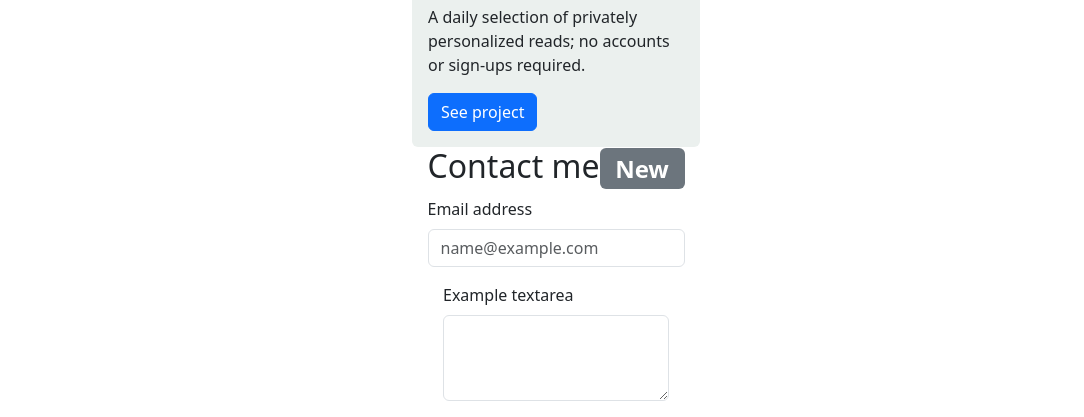
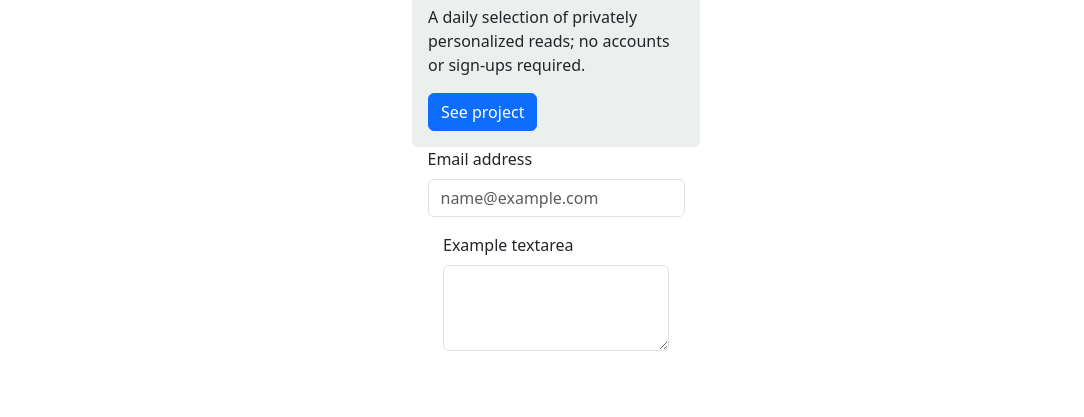
Before and after one commit to CarlosZ96/Portfolio-prototype, a plain HTML site: page index.html in a window 1280 px wide. Shown: the part 969-1386 px from the top of the page, without its empty margins (84-1168 px from the left). After the commit the page ends 1336 px from the top, so only its background shows below. Drawn offline with nearby package versions, Linux system fonts and the light colour scheme.

Commit message:
Update index.html
Update and delete unnecessary code.

```diff
--- a/index.html
+++ b/index.html
@@ -64,7 +64,6 @@
         integrity="sha384-ENjdO4Dr2bkBIFxQpeoTz1HIcje39Wm4jDKdf19U8gI4ddQ3GYNS7NTKfAdVQSZe"
         crossorigin="anonymous"></script>
     <section>
-        <h2>Contact me<span class="badge bg-secondary">New</span></h2>
         <div class="mb-3">
             <label for="exampleFormControlInput1" class="form-label">Email address</label>
             <input type="email" class="form-control" id="exampleFormControlInput1" placeholder="name@example.com">
```
